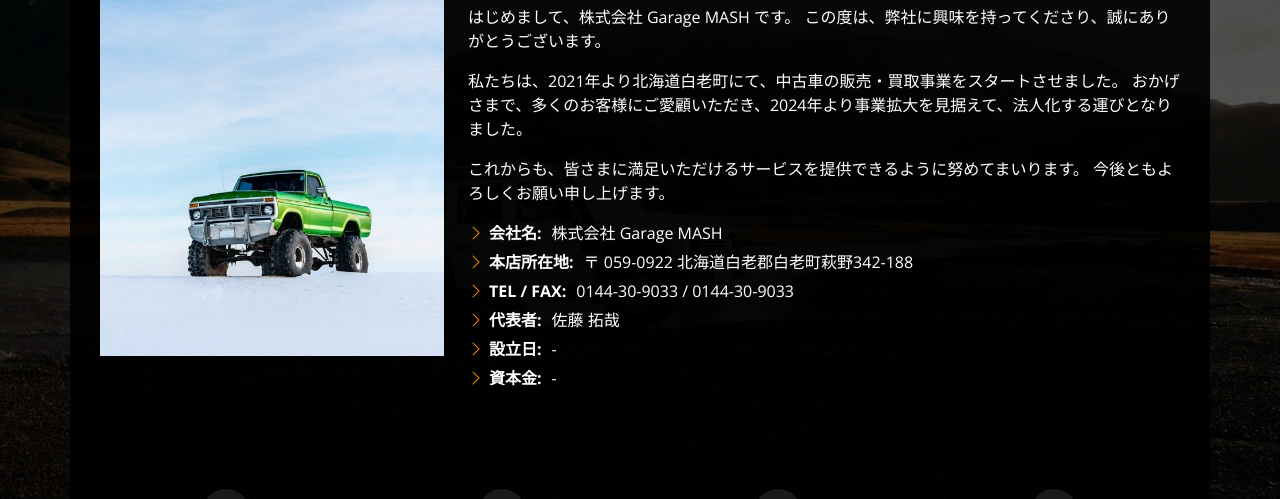
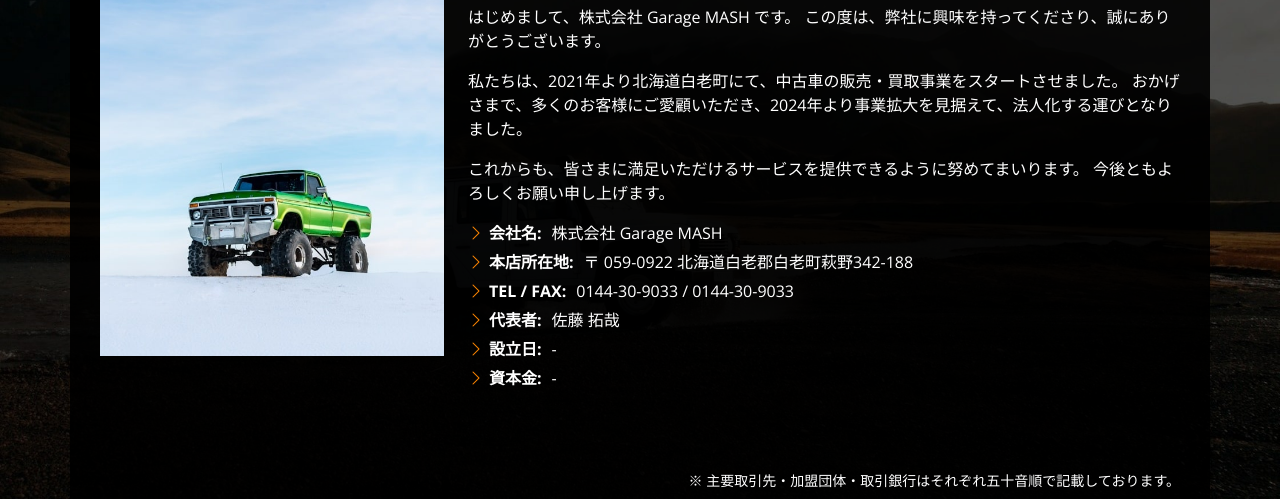
Before and after one commit to garage-mash-com/personal, a website: page docs/index.html in a window 1280 px wide. Both pictures are taken after a click on the link "About". Shown: the part 247-746 px from the top of the page. Drawn offline with nearby package versions, Linux system fonts and the light colour scheme.

Commit message:
Update index.html

```diff
--- a/docs/index.html
+++ b/docs/index.html
@@ -143,6 +143,9 @@
           </div>
           <div class="row mt-3">
             <div class="col"></div>
+          </div>
+          <div class="row mt-3 text-end">
+            <small>※ 主要取引先・加盟団体・取引銀行はそれぞれ五十音順で記載しております。</small>
           </div>
         </div>
       </div>
```
